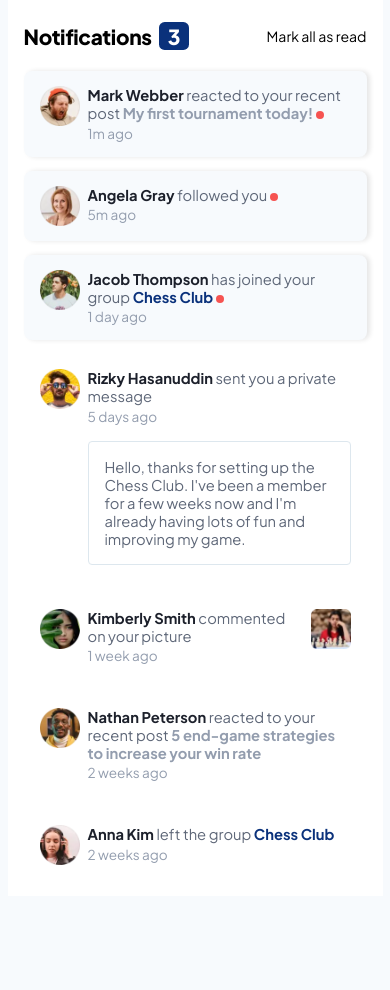
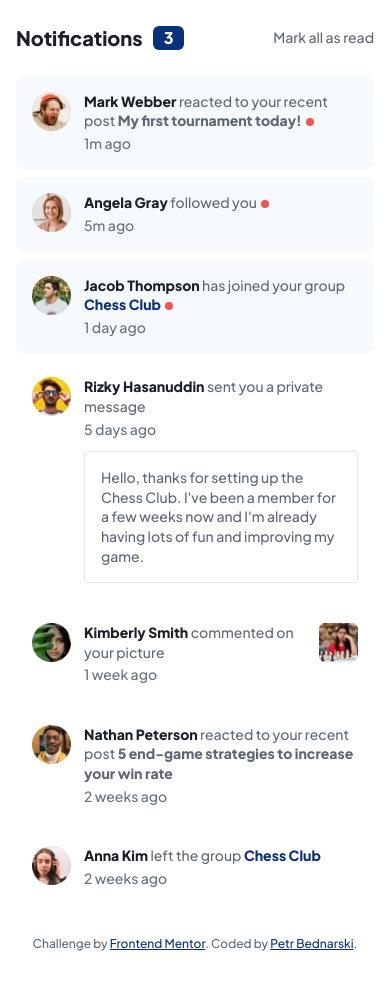
Before and after one commit to pettik/FrontendMentor--notifications-page, a plain HTML site: page index.html in a window 390 px wide. Drawn offline with Linux system fonts and the light colour scheme.

Commit message:
Fix notification semantics, keyboard controls, and responsive layout
Use a main landmark, heading, notification list, and native button. Repair paragraph nesting and expose unread labels and status announcements to assistive technology. Derive the action from unread state, remove hidden-dot spacing and false interaction styles, improve text contrast, load the local font, and center the responsive card.

```diff
--- a/assets/js/script.js
+++ b/assets/js/script.js
@@ -1,45 +1,26 @@
-document.addEventListener("DOMContentLoaded", function() {
-    // Inicializace
-    updateNotificationCount();
+const posts = document.querySelectorAll('#notification-list .post');
+const markAllButton = document.querySelector('#mark-all');
+const unreadCount = document.querySelector('#unread-count');
+const notificationStatus = document.querySelector('#notification-status');
 
-    // Přidání klikacího události na "Mark all as read/unread"
-    const markAllButton = document.querySelector('.header p:last-child');
-    markAllButton.addEventListener('click', function() {
-        if (markAllButton.textContent === 'Mark all as read') {
-            markAllAsRead();
-        } else {
-            markAllAsUnread();
-        }
-    });
+function updateNotificationSummary() {
+  const count = Array.from(posts).filter(post => post.classList.contains('is-unread')).length;
+
+  unreadCount.textContent = count;
+  markAllButton.textContent = count > 0 ? 'Mark all as read' : 'Mark all as unread';
+
+  return count;
+}
+
+markAllButton.addEventListener('click', () => {
+  const markAsUnread = !Array.from(posts).some(post => post.classList.contains('is-unread'));
+
+  posts.forEach(post => post.classList.toggle('is-unread', markAsUnread));
+
+  const count = updateNotificationSummary();
+  notificationStatus.textContent = markAsUnread
+    ? `All notifications marked as unread. ${count} unread notifications.`
+    : 'All notifications marked as read. 0 unread notifications.';
 });
 
-function updateNotificationCount() {
-    const notificationCount = document.querySelectorAll('.post.news').length;
-    document.querySelector('.notifications span').textContent = notificationCount;
-}
-
-function markAllAsRead() {
-    document.querySelectorAll('.post.news').forEach(post => {
-        post.classList.remove('news');
-        const dot = post.querySelector('.dot');
-        if (dot) {
-            dot.classList.add('hidden');
-        }
-    });
-    updateNotificationCount();
-    const markAllButton = document.querySelector('.header p:last-child');
-    markAllButton.textContent = 'Mark all as unread';
-}
-
-function markAllAsUnread() {
-    document.querySelectorAll('.post').forEach(post => {
-        post.classList.add('news');
-        const dot = post.querySelector('.dot');
-        if (dot) {
-            dot.classList.remove('hidden');
-        }
-    });
-    updateNotificationCount();
-    const markAllButton = document.querySelector('.header p:last-child');
-    markAllButton.textContent = 'Mark all as read';
-}
+updateNotificationSummary();
--- a/assets/styles/style.css
+++ b/assets/styles/style.css
@@ -1,26 +1,9 @@
-/*  Plus Jakarta Sans */
-@import url('https://fonts.googleapis.com/css2?family=Plus+Jakarta+Sans:ital,wght@0,200..800;1,200..800&display=swap');
-
-.plus-jakarta-sans-normal {
-  font-family: 'Plus Jakarta Sans', sans-serif;
-  font-optical-sizing: auto;
-  font-weight: 400;
+@font-face {
+  font-family: 'Plus Jakarta Sans';
+  src: url('../fonts/PlusJakartaSans-VariableFont_wght.ttf') format('truetype');
   font-style: normal;
-}
-
-.plus-jakarta-sans-bold {
-  font-family: 'Plus Jakarta Sans', sans-serif;
-  font-optical-sizing: auto;
-  font-weight: 600;
-  font-style: normal;
-}
-
-*,
-*::before,
-*::after {
-  margin: 0;
-  padding: 0;
-  box-sizing: border-box;
+  font-weight: 200 800;
+  font-display: swap;
 }
 
 :root {
@@ -28,261 +11,224 @@
   --primary-blue: hsl(219, 85%, 26%);
   --white: hsl(0, 0%, 100%);
   --very-light-grayish-blue: hsl(210, 60%, 98%);
-  --light-grayish-blue-1: hsl(211, 68%, 94%);
-  --light-grayish-blue-2: hsl(205, 33%, 90%);
-  --grayish-blue: hsl(219, 14%, 63%);
+  --light-grayish-blue: hsl(205, 33%, 90%);
+  --muted-blue: hsl(219, 10%, 45%);
   --dark-grayish-blue: hsl(219, 12%, 42%);
   --very-dark-blue: hsl(224, 21%, 14%);
 }
 
-/*=============== IMAGE TEMPLATE ===============*/
-.background-img-wrapper {
-  /* display: none; */
-  position: absolute;
-  top: 0;
-  left: 50%;
-  transform: translateX(-50%);
-  width: 375px;
-  height: 1138px;
-  margin: 0 auto;
-  z-index: -1;
+*,
+*::before,
+*::after {
+  box-sizing: border-box;
 }
 
-.background-img {
-  width: 100%;
-  height: 100%;
-  background: url('../../design/mobile-design.jpg');
-  background-repeat: no-repeat;
-  background-size: contain;
+body,
+h1,
+p,
+ul {
+  margin: 0;
 }
 
-/*=============== BASE ===============*/
 body {
-  position: relative;
+  background-color: var(--white);
+  color: var(--dark-grayish-blue);
   font-family: 'Plus Jakarta Sans', sans-serif;
-  font-weight: 400;
-  font-style: normal;
+  font-size: 0.875rem;
+  font-weight: 500;
+  line-height: 1.4;
+}
+
+button:focus-visible,
+a:focus-visible {
+  outline: 3px solid var(--primary-blue);
+  outline-offset: 4px;
+  border-radius: 0.2rem;
+}
+
+.container {
+  width: 100%;
+  max-width: 45.625rem;
+  margin-inline: auto;
+  padding: 1.5rem 1rem;
+  background-color: var(--white);
+}
+
+.header {
+  display: flex;
+  flex-wrap: wrap;
+  align-items: center;
+  justify-content: space-between;
+  gap: 0.75rem;
+  margin-bottom: 1.5rem;
+}
+
+.notifications {
+  display: flex;
+  align-items: center;
+  gap: 0.625rem;
+  color: var(--very-dark-blue);
+  font-size: 1.25rem;
+  font-weight: 800;
+  line-height: 1.25;
+}
+
+.notification-count {
+  padding: 0.125rem 0.6875rem;
+  border-radius: 0.375rem;
+  background-color: var(--primary-blue);
+  color: var(--white);
+  font-size: 1rem;
+}
+
+#mark-all {
+  padding: 0.25rem 0;
+  border: 0;
+  background: transparent;
+  color: var(--dark-grayish-blue);
+  font: inherit;
+  cursor: pointer;
+}
+
+#mark-all:hover {
+  color: var(--primary-blue);
+}
+
+.posts {
+  display: flex;
+  flex-direction: column;
+  gap: 0.5rem;
+  padding: 0;
+  list-style: none;
+}
+
+.post {
+  display: flex;
+  align-items: flex-start;
+  gap: 0.8125rem;
+  padding: 1rem;
+  border-radius: 0.5rem;
+}
+
+.post.is-unread {
   background-color: var(--very-light-grayish-blue);
 }
 
-.container {
-  background: var(--white);
-  max-width: 375px;
-  margin: 0 auto;
-  padding: 1rem;
-  /* opacity: 0.5; */
-  /* border: 1px solid red; */
+.post__avatar,
+.post__image {
+  display: block;
+  flex-shrink: 0;
+  width: 2.4375rem;
+  height: 2.4375rem;
+  object-fit: cover;
 }
 
-h1 {
-  letter-spacing: -0.5px;
-  margin-bottom: 1.9rem;
+.post__data {
+  flex: 1;
+  min-width: 0;
+  overflow-wrap: break-word;
 }
 
-.hidden {
-  visibility: hidden;
+.post__name,
+.post__subject,
+.post__group {
+  font-weight: 800;
 }
 
-.header {
-  font-size: 0.88rem;
-  display: flex;
-  align-items: center;
-  justify-content: space-between;
-  margin-top: 0.4rem;
-  margin-bottom: 1.3rem;
+.post__name {
+  color: var(--very-dark-blue);
 }
 
-.header p:not(.notifications):hover {
-  transition: color 0.2s ease-in;
-  cursor: pointer;
+.post__group {
   color: var(--primary-blue);
 }
 
-.notifications {
-  font-size: 1.3rem;
-  font-weight: 800;
-  letter-spacing: -0.3px;
+.dot {
+  display: none;
+  width: 0.5rem;
+  height: 0.5rem;
+  margin-left: 0.125rem;
+  border-radius: 50%;
+  background-color: var(--primary-red);
+  vertical-align: baseline;
 }
 
-.notifications span {
-  display: inline-flex;
-  margin-left: 0.45rem;
-  padding: 0.035rem 0.55rem;
-  background-color: var(--primary-blue);
-  color: var(--white);
-  border-radius: 0.35rem;
-}
-
-.posts_container {
-  display: flex;
-  flex-direction: column;
-  row-gap: 0.85rem;
-}
-
-/*=============== POST ===============*/
-.post {
-  display: flex;
-  align-items: flex-start;
-  column-gap: 0.5rem;
-  border-radius: 0.5rem;
-  padding: 0.95rem 1rem;
-}
-
-.news {
-  background-color: var(--very-light-grayish-blue);
-  box-shadow: 3px 0 5px rgba(0, 0, 0, 0.1);
-}
-
-.post img {
-  max-width: 2.5rem;
-}
-
-.post_data {
-  display: flex;
-  flex-direction: column;
-}
-
-.post__message {
-  font-size: 0.92rem;
-  color: var(--dark-grayish-blue);
-}
-
-.post__message span {
-  font-weight: bold;
-}
-
-.post__message span:not(.name) {
-  color: var(--grayish-blue);
-  cursor: pointer;
-  transition: color 0.2s ease-in;
-}
-
-.post__message span:not(.name):hover,
-.post__message span.name:hover {
-  color: var(--primary-blue);
-  cursor: pointer;
-}
-
-.post__message span.name {
-  color: var(--very-dark-blue);
-  transition: color 0.2s ease-in;
-}
-
-.post__message span.link {
-  color: var(--primary-blue);
-  transition: color 0.2s ease-in;
-}
-
-.dot {
-  width: 8px;
-  height: 8px;
-  background-color: var(--primary-red);
-  border-radius: 50%;
+.post.is-unread .dot {
   display: inline-block;
 }
 
-.time {
-  margin-top: 0.15rem;
-  font-size: 0.85rem;
-  color: var(--grayish-blue);
+.post:not(.is-unread) .unread-label {
+  display: none;
 }
 
-.link {
+.post__time {
+  margin-top: 0.1875rem;
+  color: var(--muted-blue);
+}
+
+.message__preview {
+  margin-top: 0.75rem;
+  padding: 1rem;
+  border: 1px solid var(--light-grayish-blue);
+  border-radius: 0.25rem;
+}
+
+.post__image {
+  margin-left: auto;
+  border-radius: 0.25rem;
+}
+
+.attribution {
+  padding: 0.5rem 1rem 1.5rem;
+  font-size: 0.75rem;
+  text-align: center;
+}
+
+.attribution a {
   color: var(--primary-blue);
 }
 
-.attribution {
-  display: none;
+.sr-only {
+  position: absolute;
+  width: 1px;
+  height: 1px;
+  padding: 0;
+  overflow: hidden;
+  clip-path: inset(50%);
+  white-space: nowrap;
+  border: 0;
 }
 
-.message__preview {
-  margin-top: 1rem;
-  border: 1px solid var(--light-grayish-blue-2);
-  border-radius: 0.25rem;
-  padding: 1rem;
-  transition: background-color 0.2s ease-in;
-  cursor: pointer;
-}
-
-.message__preview:hover {
-  background-color: var(--light-grayish-blue-2);
-  border: 1px solid transparent;
-}
-
-/*=============== MEDIA QUERIES ===============*/
-@media screen and (min-width: 768px) {
-  .background-img-wrapper {
-    display: none;
-    position: absolute;
-    top: -3.5rem;
-    left: 50%;
-    transform: translateX(-50%);
-    width: 731px;
-    height: 901px;
-    margin: 0 auto;
-    z-index: -1;
-  }
-
-  .background-img {
-    width: 100%;
-    height: 100%;
-    background: url('../../design/desktop-design2.jpg');
-    background-repeat: no-repeat;
-    background-size: contain;
+@media (min-width: 48rem) {
+  body {
+    background-color: var(--very-light-grayish-blue);
+    font-size: 1rem;
   }
 
   .container {
-    margin-top: 3.5rem;
-    max-width: 660px;
-    padding: 1.6rem;
+    margin-top: 4rem;
+    padding: 2rem;
     border-radius: 1rem;
-    /* opacity: 0.5; */
-    transform: translateX(-2rem);
-    box-shadow: 0 0 25px rgba(0, 0, 0, 0.05);
-  }
-
-  .posts_container {
-    display: flex;
-    flex-direction: column;
-    row-gap: 0.6rem;
+    box-shadow: 0 1rem 3rem hsl(219 85% 26% / 4%);
   }
 
   .header {
-    margin-top: 0;
-    margin-bottom: 1.9rem;
-  }
-
-  .header p:last-child {
-    font-size: 0.92rem;
+    margin-bottom: 2rem;
   }
 
   .notifications {
-    font-size: 1.4rem;
-    margin-top: 0.2rem;
-  }
-
-  .post__message {
-    font-size: 0.9rem;
-  }
-
-  .notifications span {
-    font-size: 1rem;
-    margin-left: 0.7rem;
-    padding: 0.045rem 0.55rem;
+    gap: 0.75rem;
+    font-size: 1.5rem;
   }
 
   .post {
-    column-gap: 1rem;
+    gap: 1.25rem;
+    padding: 1rem 1.125rem;
   }
 
-  .message__preview {
-    margin-top: 0.65rem;
-    padding: 1.15rem;
-  }
-
-  .post_image_right {
-    margin-left: auto;
-    max-width: none;
-    /* Volitelně, pokud chcete, aby tento obrázek neměl omezenou šířku */
+  .post__avatar,
+  .post__image {
+    width: 2.8125rem;
+    height: 2.8125rem;
   }
 }
--- a/index.html
+++ b/index.html
@@ -3,165 +3,184 @@
   <head>
     <meta charset="UTF-8" />
     <meta name="viewport" content="width=device-width, initial-scale=1.0" />
-      <!-- displays site properly based on user's device -->
-      <!--=============== FAVICON ===============-->
+    <meta
+      name="description"
+      content="A responsive notifications page with accessible read and unread states."
+    />
     <link
       rel="icon"
       type="image/png"
       sizes="32x32"
       href="./assets/images/favicon-32x32.png"
     />
-      <!--=============== CSS  ===============-->
     <link rel="stylesheet" href="./assets/styles/style.css" />
-      <!--=============== JS  ===============-->
     <script src="./assets/js/script.js" defer></script>
-      <!--=============== TITLE ===============-->
     <title>Frontend Mentor | Notifications page</title>
   </head>
   <body>
-      <div class="hidden background-img-wrapper">
-         <div class="background-img"></div>
+    <main class="container" aria-labelledby="notifications-heading">
+      <header class="header">
+        <h1 class="notifications" id="notifications-heading">
+          Notifications
+          <span class="notification-count">
+            <span id="unread-count">3</span>
+            <span class="sr-only">unread notifications</span>
+          </span>
+        </h1>
+        <button id="mark-all" type="button" aria-controls="notification-list">
+          Mark all as read
+        </button>
+      </header>
+      <p class="sr-only" id="notification-status" role="status" aria-atomic="true"></p>
+
+      <ul class="posts" id="notification-list" role="list">
+        <li class="post is-unread">
+          <img
+            class="post__avatar"
+            src="./assets/images/avatar-mark-webber.webp"
+            alt="Mark Webber profile"
+            width="90"
+            height="90"
+          />
+          <div class="post__data">
+            <p class="post__message">
+              <span class="unread-label sr-only">Unread. </span>
+              <strong class="post__name">Mark Webber</strong> reacted to your recent post
+              <strong class="post__subject">My first tournament today!</strong>
+              <span class="dot" aria-hidden="true"></span>
+            </p>
+            <p class="post__time">1m ago</p>
           </div>
-      <div class="container">
-         <div class="header">
-            <p class="notifications">Notifications<span>3</span></p>
-            <p>Mark all as read</p>
+        </li>
+
+        <li class="post is-unread">
+          <img
+            class="post__avatar"
+            src="./assets/images/avatar-angela-gray.webp"
+            alt="Angela Gray profile"
+            width="90"
+            height="90"
+          />
+          <div class="post__data">
+            <p class="post__message">
+              <span class="unread-label sr-only">Unread. </span>
+              <strong class="post__name">Angela Gray</strong> followed you
+              <span class="dot" aria-hidden="true"></span>
+            </p>
+            <p class="post__time">5m ago</p>
           </div>
-         <div class="posts_container">
-            <!-- Mark Webber -->
-            <div class="post news">
+        </li>
+
+        <li class="post is-unread">
           <img
-                  src="assets/images/avatar-mark-webber.webp"
-                  alt="Mark Webber profile"
+            class="post__avatar"
+            src="./assets/images/avatar-jacob-thompson.webp"
+            alt="Jacob Thompson profile"
+            width="90"
+            height="90"
           />
-               <div class="post_data">
-                  <div class="post__message">
-                     <p>
-                        <span class="name">Mark Webber</span> reacted to your recent post
-                        <span>My first tournament today!</span>
-                        <span class="dot"></span>
+          <div class="post__data">
+            <p class="post__message">
+              <span class="unread-label sr-only">Unread. </span>
+              <strong class="post__name">Jacob Thompson</strong> has joined your group
+              <strong class="post__group">Chess Club</strong>
+              <span class="dot" aria-hidden="true"></span>
+            </p>
+            <p class="post__time">1 day ago</p>
+          </div>
+        </li>
+
+        <li class="post">
+          <img
+            class="post__avatar"
+            src="./assets/images/avatar-rizky-hasanuddin.webp"
+            alt="Rizky Hasanuddin profile"
+            width="90"
+            height="90"
+          />
+          <div class="post__data">
+            <p class="post__message">
+              <span class="unread-label sr-only">Unread. </span>
+              <strong class="post__name">Rizky Hasanuddin</strong> sent you a private message
+              <span class="dot" aria-hidden="true"></span>
+            </p>
+            <p class="post__time">5 days ago</p>
+            <p class="message__preview">
+              Hello, thanks for setting up the Chess Club. I've been a member for a
+              few weeks now and I'm already having lots of fun and improving my game.
             </p>
           </div>
-                  <p class="time">1m ago</p>
-               </div>
-            </div>
-            <!-- Angela Gray -->
-            <div class="post news">
+        </li>
+
+        <li class="post">
           <img
-                  src="assets/images/avatar-angela-gray.webp"
-                  alt="Angela Gray profile"
+            class="post__avatar"
+            src="./assets/images/avatar-kimberly-smith.webp"
+            alt="Kimberly Smith profile"
+            width="90"
+            height="90"
           />
-               <div class="post_data">
-                  <div class="post__message">
-                     <p>
-                        <span class="name">Angela Gray</span> followed you
-                        <span class="dot"></span>
+          <div class="post__data">
+            <p class="post__message">
+              <span class="unread-label sr-only">Unread. </span>
+              <strong class="post__name">Kimberly Smith</strong> commented on your picture
+              <span class="dot" aria-hidden="true"></span>
             </p>
-                  </div>
-                  <p class="time">5m ago</p>
-               </div>
-            </div>
-            <!-- Jacob Thompson -->
-            <div class="post news">
-               <img
-                  src="assets/images/avatar-jacob-thompson.webp"
-                  alt="Jacob Thompson profile"
-                  />
-               <div class="post_data">
-                  <div class="post__message">
-                     <p>
-                        <span class="name">Jacob Thompson</span> has joined your group
-                        <span class="link">Chess Club</span>
-                        <span class="dot"></span>
-                     </p>
-                  </div>
-                  <p class="time">1 day ago</p>
-               </div>
-            </div>
-            <!-- Rizky Hasanuddin -->
-            <div class="post">
-               <img
-                  src="assets/images/avatar-rizky-hasanuddin.webp"
-                  alt="Rizky Hasanuddin profile"
-                  />
-               <div class="post_data">
-                  <div class="post__message">
-                     <p>
-                        <span class="name">Rizky Hasanuddin</span> sent you a private
-                        message
-                        <span class="dot hidden"></span>
-                     <p class="time">5 days ago</p>
-                     </p>
-                     <div class="message__preview">
-                        Hello, thanks for setting up the Chess Club. I've been a member
-                        for a few weeks now and I'm already having lots of fun and
-                        improving my game.
-                     </div>
-                  </div>
-               </div>
-            </div>
-            <!-- Kimberly Smith  -->
-            <div class="post">
-               <img
-                  src="assets/images/avatar-kimberly-smith.webp"
-                  alt="Kimberly Smith profile"
-                  />
-               <div class="post_data">
-                  <div class="post__message">
-                     <p>
-                        <span class="name">Kimberly Smith</span> commented on your picture
-                        <span class="dot hidden"></span>
-                     </p>
-                  </div>
-                  <p class="time">1 week ago</p>
+            <p class="post__time">1 week ago</p>
           </div>
           <img
-                  src="assets/images/image-chess.webp"
-                  alt="Image Chess"
-                  class="post_image_right"
+            class="post__image"
+            src="./assets/images/image-chess.webp"
+            alt="People playing chess"
+            width="100"
+            height="100"
           />
+        </li>
+
+        <li class="post">
+          <img
+            class="post__avatar"
+            src="./assets/images/avatar-nathan-peterson.webp"
+            alt="Nathan Peterson profile"
+            width="90"
+            height="90"
+          />
+          <div class="post__data">
+            <p class="post__message">
+              <span class="unread-label sr-only">Unread. </span>
+              <strong class="post__name">Nathan Peterson</strong> reacted to your recent post
+              <strong class="post__subject">5 end-game strategies to increase your win rate</strong>
+              <span class="dot" aria-hidden="true"></span>
+            </p>
+            <p class="post__time">2 weeks ago</p>
           </div>
-            <!-- Nathan Peterson  -->
-            <div class="post">
+        </li>
+
+        <li class="post">
           <img
-                  src="assets/images/avatar-nathan-peterson.webp"
-                  alt="Nathan Peterson profile"
+            class="post__avatar"
+            src="./assets/images/avatar-anna-kim.webp"
+            alt="Anna Kim profile"
+            width="90"
+            height="90"
           />
-               <div class="post_data">
-                  <div class="post__message">
-                     <p><span class="name">Nathan Peterson</span> reacted to your recent
-                        post
-                        <span>5 end-game strategies to increase your win rate</span>
-                        <span class="dot hidden"></span>
+          <div class="post__data">
+            <p class="post__message">
+              <span class="unread-label sr-only">Unread. </span>
+              <strong class="post__name">Anna Kim</strong> left the group
+              <strong class="post__group">Chess Club</strong>
+              <span class="dot" aria-hidden="true"></span>
             </p>
+            <p class="post__time">2 weeks ago</p>
           </div>
-                  <p class="time">2 weeks ago</p>
-               </div>
-            </div>
-            <!-- Anna Kim  -->
-            <div class="post">
-               <img
-                  src="assets/images/avatar-anna-kim.webp"
-                  alt="Anna Kim profile"
-                  />
-               <div class="post_data">
-                  <div class="post__message">
-                     <p>
-                        <span class="name">Anna Kim</span> left the group
-                        <span class="link">Chess Club</span>
-                        <span class="dot hidden"></span>
-                     </p>
-                  </div>
-                  <p class="time">2 weeks ago</p>
-               </div>
-            </div>
-         </div>
-      </div>
+        </li>
+      </ul>
+    </main>
+
     <footer class="attribution">
       Challenge by
-         <a href="https://www.frontendmentor.io?ref=challenge" target="_blank"
-            >Frontend Mentor</a
-            >. Coded by <a href="https://github.com/pettik">Petr Bednarski</a>.
+      <a href="https://www.frontendmentor.io?ref=challenge">Frontend Mentor</a>.
+      Coded by <a href="https://github.com/pettik">Petr Bednarski</a>.
     </footer>
   </body>
 </html>
```
Lines whose indentation alone changed are shown as unchanged.
